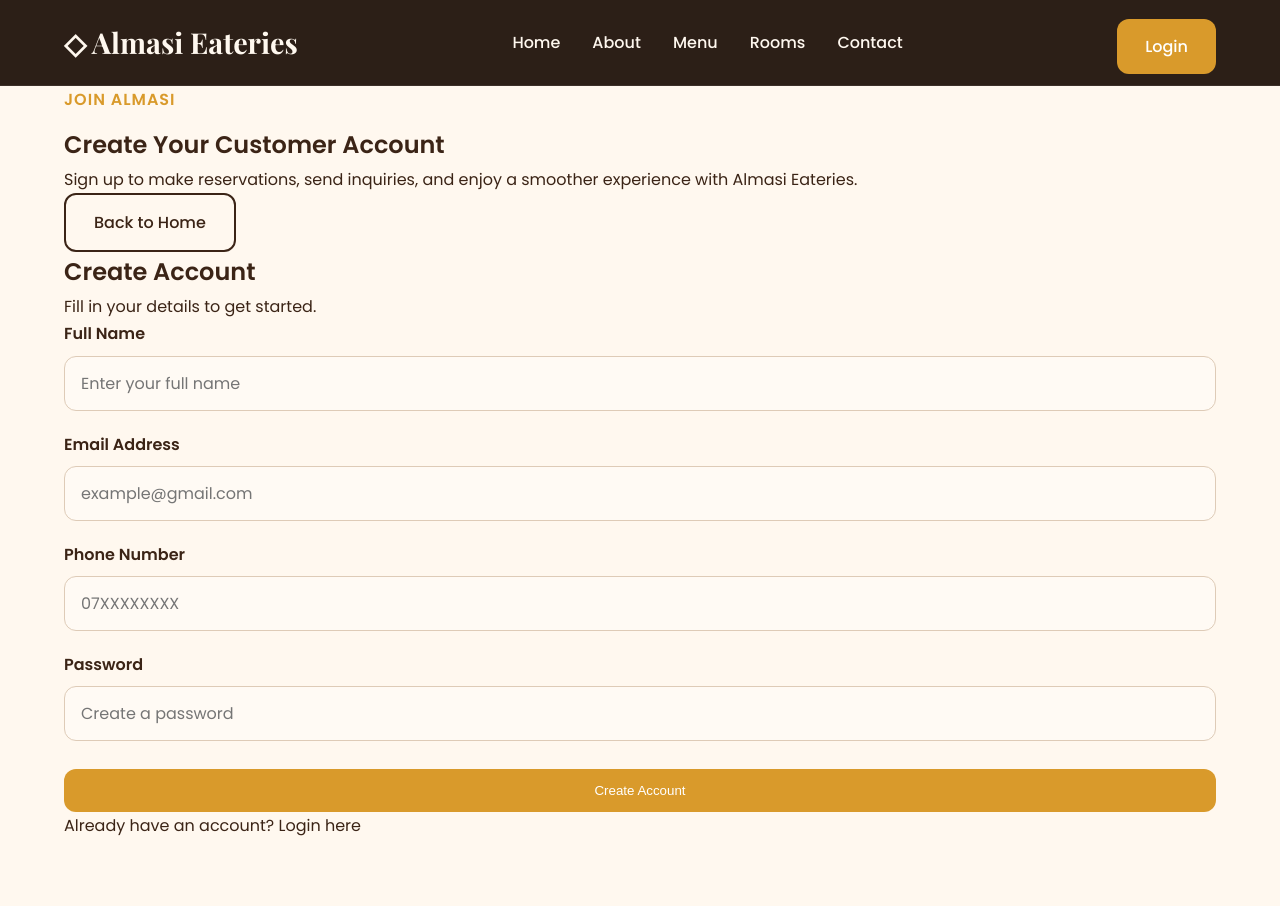
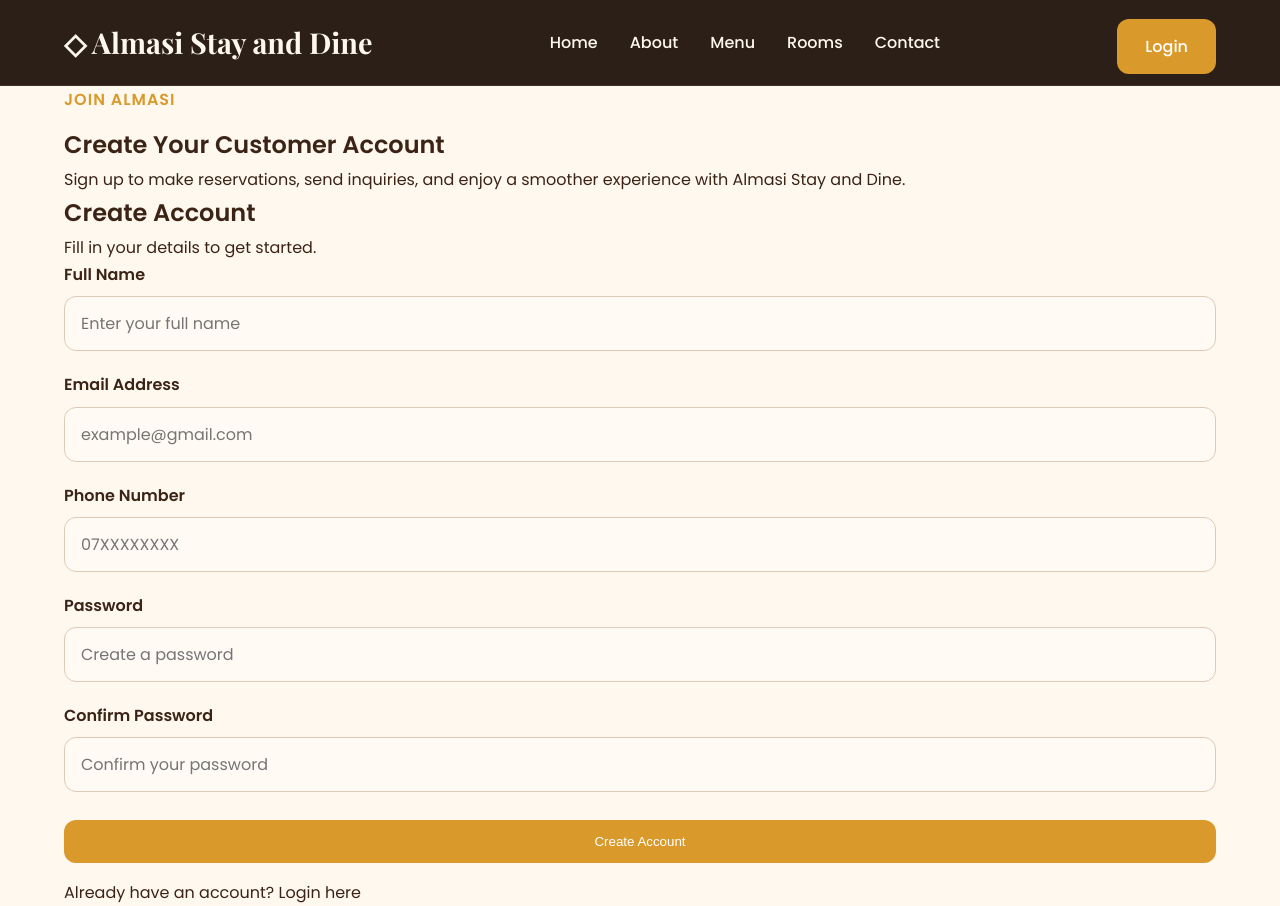
Before and after one commit to wanjiruaisha/almasi-stay-and-dine, a website: page create-account.html in a window 1280 px wide. Before the commit the page ends 839 px from the top, so only its background shows below. Drawn offline with nearby package versions, Linux system fonts and the light colour scheme.

Commit message:
refactor: prepare account registration page for javascript and change branding name

```diff
--- a/create-account.html
+++ b/create-account.html
@@ -10,7 +10,7 @@
     content="width=device-width, initial-scale=1.0"
   >
 
-  <title>Create Account | Almasi Eateries</title>
+  <title>Create Account | Almasi Stay and Dine</title>
 
   <link rel="stylesheet" href="css/style.css">
 
@@ -25,7 +25,7 @@
 
       <!-- LOGO -->
       <a href="index.html" class="logo">
-        ◇ Almasi Eateries
+        ◇ Almasi Stay and Dine
       </a>
 
       <!-- NAV LINKS -->
@@ -83,17 +83,16 @@
           <p>
             Sign up to make reservations,
             send inquiries, and enjoy a smoother
-            experience with Almasi Eateries.
+            experience with Almasi Stay and Dine.
           </p>
 
-          <a href="index.html" class="btn btn-outline auth-outline">
-            Back to Home
-          </a>
 
         </div>
 
         <!-- CREATE ACCOUNT FORM -->
-        <form class="auth-form-card">
+
+        <!-- Account registration form handled by js/createAccount.js -->
+        <form  id="createAccountForm"  class="auth-form-card">
 
           <h2>Create Account</h2>
 
@@ -165,10 +164,26 @@
 
           </div>
 
+          <div class="form-group">
+            <label for="confirmPassword">Confirm Password</label>
+
+            <input
+              type="password"
+              id="confirmPassword"
+              placeholder="Confirm your password"
+              minlength="6"
+              required
+            >
+          </div>
+
           <!-- CREATE ACCOUNT BUTTON -->
           <button type="submit" class="btn btn-primary auth-btn">
             Create Account
           </button>
+
+          <!-- JavaScript displays account creation feedback here -->
+          <p id="accountMessage" class="auth-message"></p>
+
 
           <!-- SWITCH PAGE -->
           <p class="auth-small-text">
@@ -188,7 +203,7 @@
     </section>
 
   </main>
-
+<script src="js/createAccount.js"></script>
 </body>
 
 </html>
```
